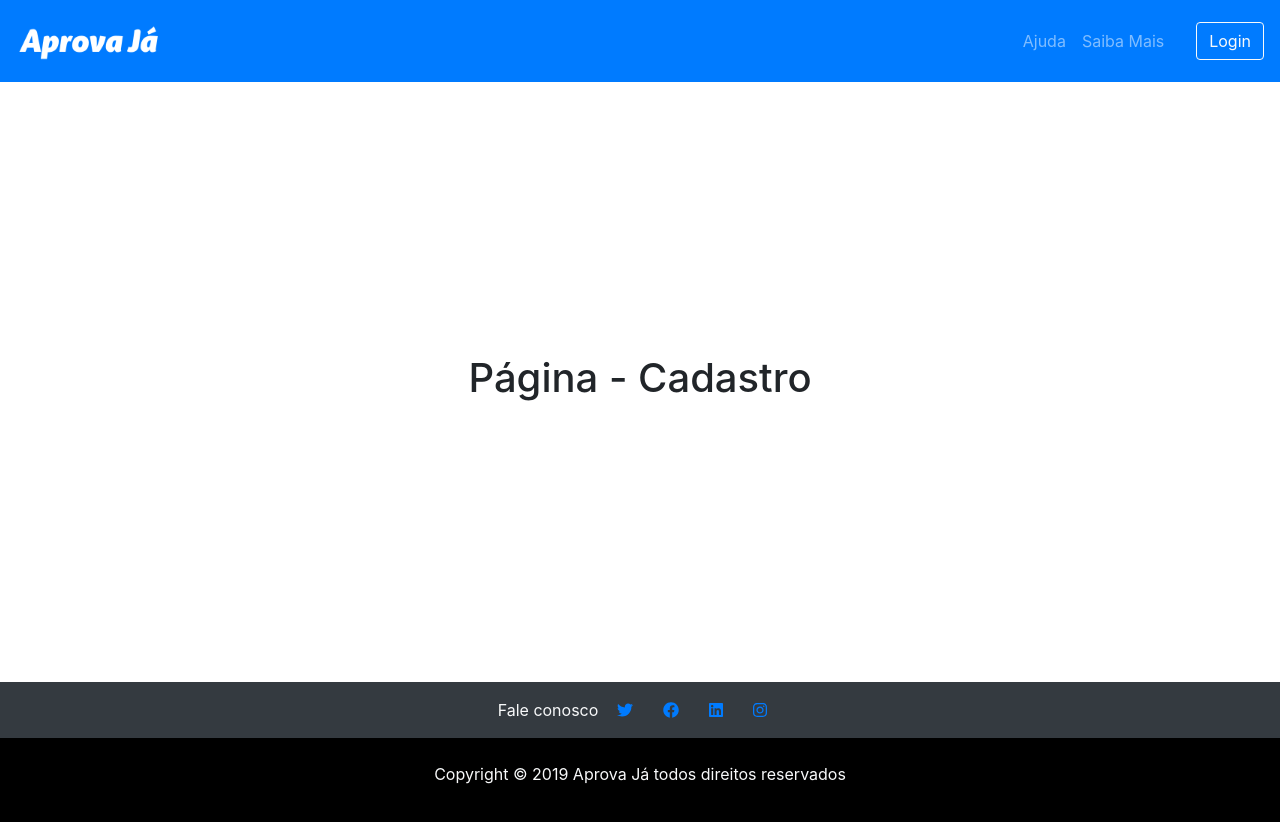
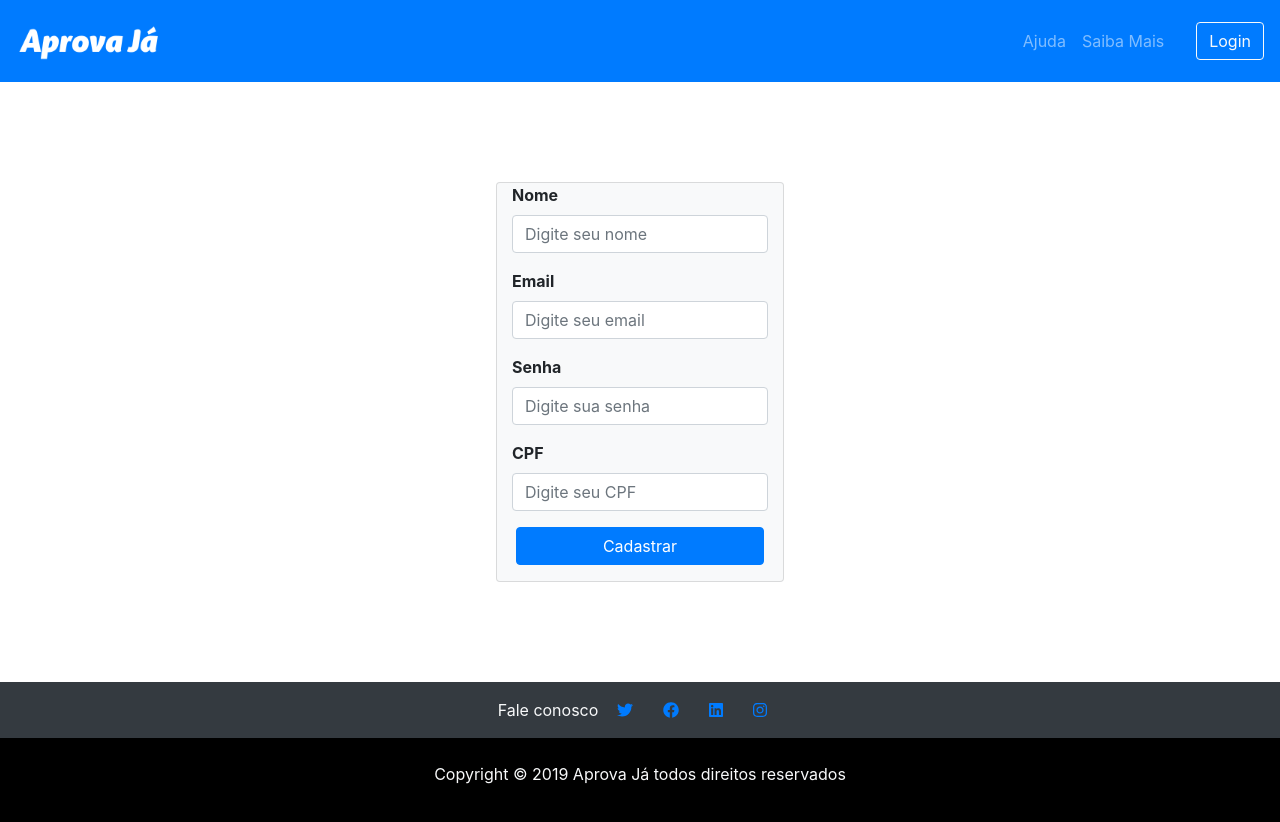
Before and after one commit to brendonhc/aprova-ja, a React (Create React App) app: page /cadastro-instrutor in a window 1280 px wide. Shown: the top 822 px of the page. Built offline with nearby package versions, Linux system fonts and the light colour scheme; the HTML template or start-up script is replaced by a standard one.

Commit message:
Update cadastro instrutor

```diff
--- a/src/pages/CadastroInstrutor/CadastroInstrutor.js
+++ b/src/pages/CadastroInstrutor/CadastroInstrutor.js
@@ -1,12 +1,97 @@
 import React, { Component } from 'react';
 import './styles.css';
+import { Form, Button, Card } from 'react-bootstrap'
+
+import api from '../../services/api';
 
 class CadastroInstrutor extends Component {
+  state = {
+    nome: '',
+    email: '',
+    password: '',
+    cpf: '',
+    telefone: '',
+    descricao: '',
+    taxa: ''
+  }
+
+  handleNameChange = event => {
+    this.setState({ nome: event.target.value });
+  }
+
+  handleEmailChange = event => {
+    this.setState({ email: event.target.value })
+  }
+
+  handlePasswordChange = event => {
+    this.setState({ password: event.target.value })
+  }
+
+  handleCPFChange = event => {
+    this.setState({ cpf: event.target.value });
+  }
+
+  handleTelefoneChange = event => {
+    this.setState({ telefone: event.target.value });
+  }
+
+  handleDescricaoChange = event => {
+    this.setState({ descricao: event.target.value });
+  }
+
+  handleTaxaChange = event => {
+    this.setState({ taxa: event.target.value });
+  }
+
+  handleSubmit = async event => {
+    // Cancela o comportamento normal do submit para validarmos e enviarmos os dados
+    event.preventDefault()
+
+    const { nome, email, password, cpf, telefone, descricao, taxa } = this.state
+
+    // Requisita o login para a api
+    const response = await api.post('instrutores', { nome, email, password, cpf, telefone, descricao, taxa })
+
+    // Salva o token da sessão no cache do navegador
+    await localStorage.setItem('@AprovaJa:token', response.data.data.user.stsTokenManager.accessToken)
+    console.log(response)
+  }
+
   render() {
     return (
-      <div>
-        <h1>Página - Cadastro</h1>
+      <div className="container justify-content-center align-items-center mt-5 mb-5">
+        <div className="row justify-content-center align-items-center">
+          <Card bg="light" style={{ width: '18rem' }} >
+
+            <Form className="col-12" onSubmit={this.handleSubmit}>
+              <Form.Group controlId="formBasicName">
+                <Form.Label><b>Nome</b></Form.Label>
+                <Form.Control placeholder="Digite seu nome" onChange={this.handleNameChange}/>
+              </Form.Group>
+              <Form.Group controlId="formBasicEmail" className="mt-3">
+                <Form.Label><b>Email</b></Form.Label>
+                <Form.Control type="email" placeholder="Digite seu email" onChange={this.handleEmailChange} />
+              </Form.Group>
+
+              <Form.Group controlId="formBasicPassword">
+                <Form.Label><b>Senha</b></Form.Label>
+                <Form.Control type="password" placeholder="Digite sua senha" onChange={this.handlePasswordChange} />
+              </Form.Group >
+              <Form.Group controlId="formBasicCpf">
+                <Form.Label><b>CPF</b></Form.Label>
+                <Form.Control placeholder="Digite seu CPF" onChange={this.handleCPFChange} />
+              </Form.Group >
+              <Form.Group controlId="SignUpButton" className="justify-content-center align-items-center row mx-1" >
+                <Button variant="primary" type="submit" block>
+                  Cadastrar
+                </Button>
+              </Form.Group>
+            </Form>
+
+          </Card>
+        </div>
       </div>
+
     );
   }
 }
```
